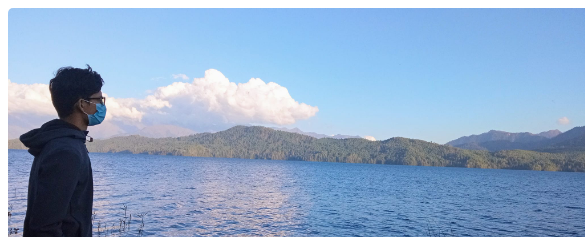
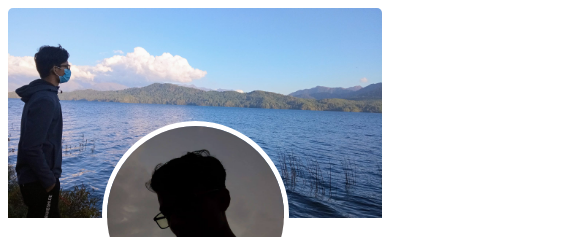
Before and after one commit to pingAvisek/ab-ghimire-facebook-profile-clone, a plain HTML site: page index.html in a window 390 px wide. Shown: the top 237 px of the page, 585 px wide, since content can reach past the window. Drawn offline with Linux system fonts and the light colour scheme.

Commit message:
responsive clear

```diff
--- a/style.css
+++ b/style.css
@@ -13,7 +13,7 @@
 }
 
 .container {
-  width: 600px;
+  width: 60%;
   margin: 0 auto;
   padding: 0.5rem;
 }
@@ -141,8 +141,12 @@ a {
   font-weight: 500;
 }
 
-@media (max-width: 300px) {
+@media (max-width: 900px) {
   .container {
     width: 100%;
   }
+
+  .container .images .profile img {
+    width: 50%;
+  }
 }
```
